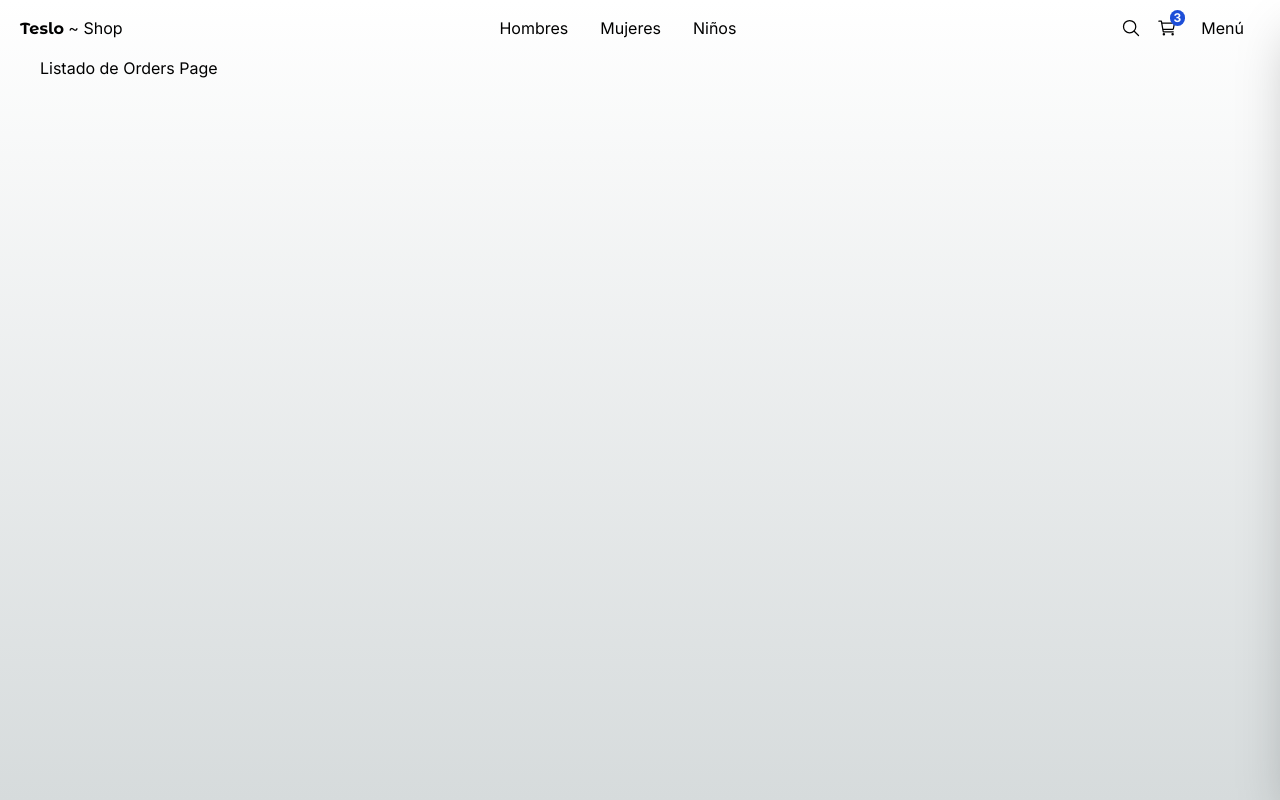
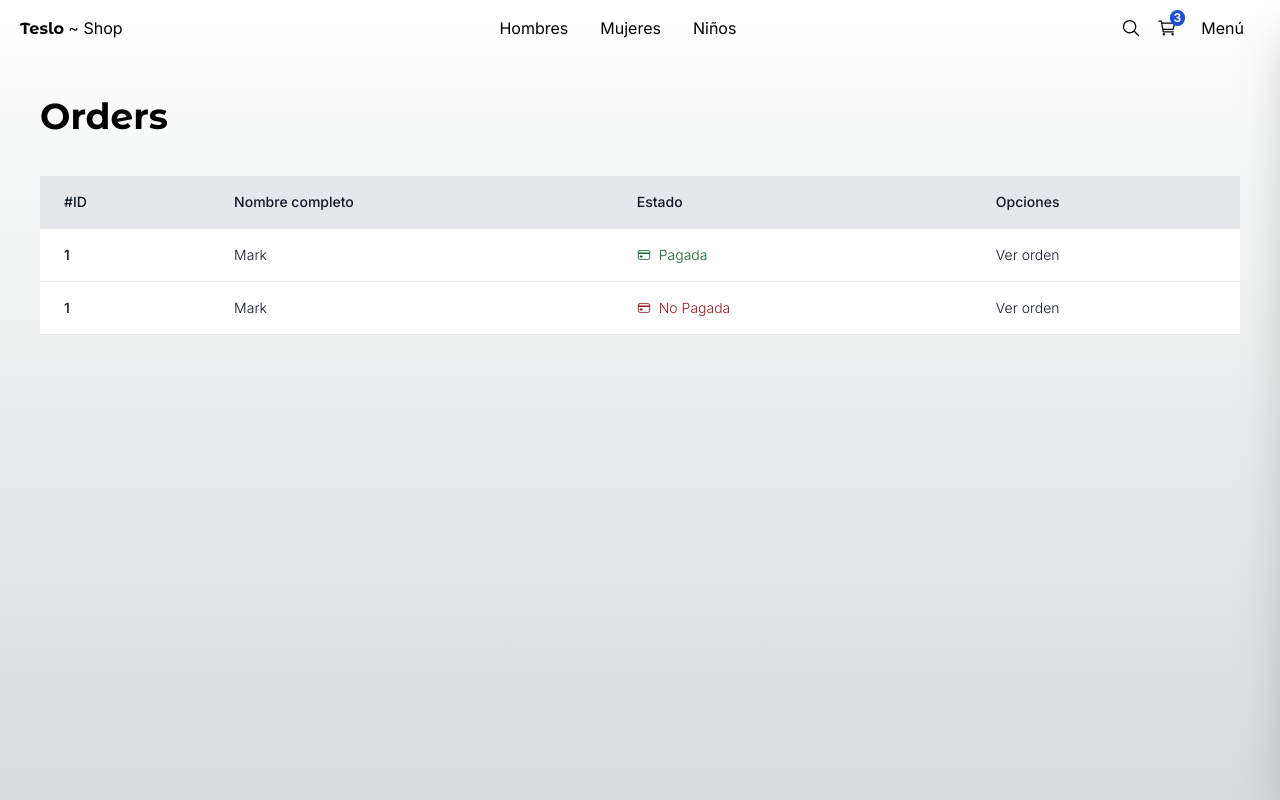
Before and after one commit to leandiazz/teslo-shop, a Next.js app: page /orders in a window 1280 px wide. Built offline with nearby package versions, Linux system fonts and the light colour scheme.

Commit message:
feat: add orders page

```diff
--- a/src/app/(shop)/orders/page.tsx
+++ b/src/app/(shop)/orders/page.tsx
@@ -1,7 +1,63 @@
+// https://tailwindcomponents.com/component/hoverable-table
+import { Title } from "@/components";
+
+import Link from "next/link";
+import { IoCardOutline } from "react-icons/io5";
+
 export default function OrdersPage() {
     return (
-        <div>
-            <h1>Listado de Orders Page</h1>
-        </div>
+        <>
+            <Title title="Orders" />
+
+            <div className="mb-10">
+                <table className="min-w-full">
+                    <thead className="bg-gray-200 border-b">
+                        <tr>
+                            <th scope="col" className="text-sm font-medium text-gray-900 px-6 py-4 text-left">
+                                #ID
+                            </th>
+                            <th scope="col" className="text-sm font-medium text-gray-900 px-6 py-4 text-left">
+                                Nombre completo
+                            </th>
+                            <th scope="col" className="text-sm font-medium text-gray-900 px-6 py-4 text-left">
+                                Estado
+                            </th>
+                            <th scope="col" className="text-sm font-medium text-gray-900 px-6 py-4 text-left">
+                                Opciones
+                            </th>
+                        </tr>
+                    </thead>
+                    <tbody>
+                        <tr className="bg-white border-b transition duration-300 ease-in-out hover:bg-gray-100">
+                            <td className="px-6 py-4 whitespace-nowrap text-sm font-medium text-gray-900">1</td>
+                            <td className="text-sm text-gray-900 font-light px-6 py-4 whitespace-nowrap">Mark</td>
+                            <td className="flex items-center text-sm  text-gray-900 font-light px-6 py-4 whitespace-nowrap">
+                                <IoCardOutline className="text-green-800" />
+                                <span className="mx-2 text-green-800">Pagada</span>
+                            </td>
+                            <td className="text-sm text-gray-900 font-light px-6 ">
+                                <Link href="/orders/123" className="hover:underline">
+                                    Ver orden
+                                </Link>
+                            </td>
+                        </tr>
+
+                        <tr className="bg-white border-b transition duration-300 ease-in-out hover:bg-gray-100">
+                            <td className="px-6 py-4 whitespace-nowrap text-sm font-medium text-gray-900">1</td>
+                            <td className="text-sm text-gray-900 font-light px-6 py-4 whitespace-nowrap">Mark</td>
+                            <td className="flex items-center text-sm  text-gray-900 font-light px-6 py-4 whitespace-nowrap">
+                                <IoCardOutline className="text-red-800" />
+                                <span className="mx-2 text-red-800">No Pagada</span>
+                            </td>
+                            <td className="text-sm text-gray-900 font-light px-6 ">
+                                <Link href="/orders/123" className="hover:underline">
+                                    Ver orden
+                                </Link>
+                            </td>
+                        </tr>
+                    </tbody>
+                </table>
+            </div>
+        </>
     );
 }
```
